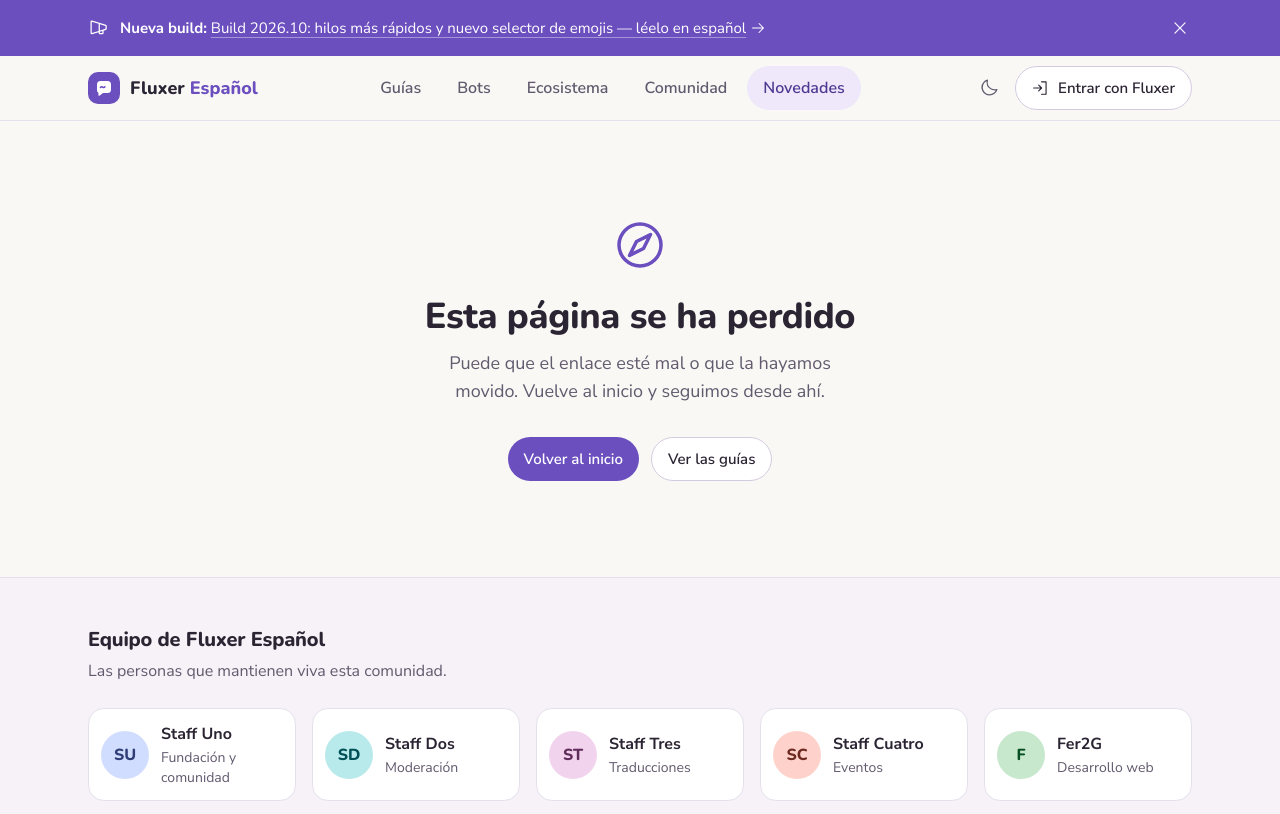
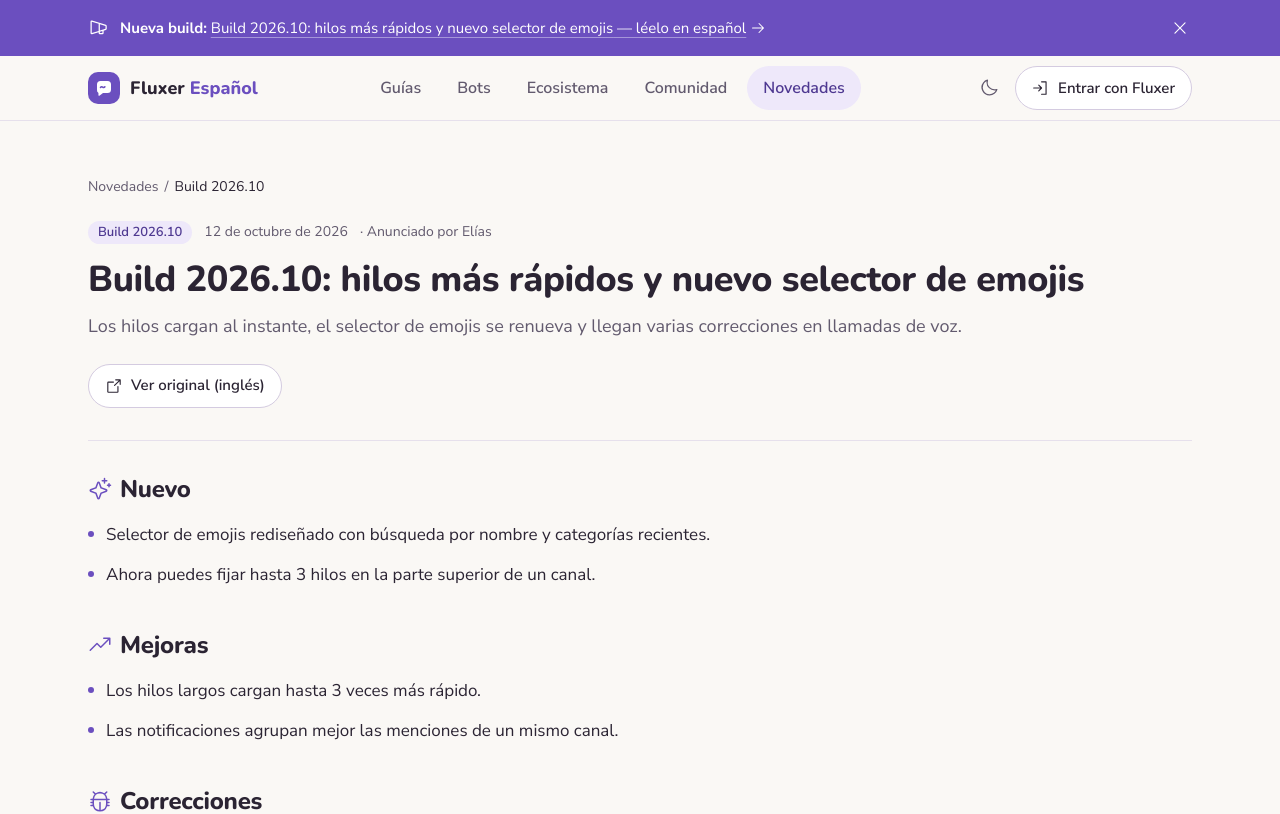
Before and after one commit to FluxerDevs/fluxer-spanish, a Next.js app: page /novedades/build-2026-10 in a window 1280 px wide. Before the commit this address had no page. Shown: the top 814 px of the page. Built offline with nearby package versions, Linux system fonts and the light colour scheme.

Commit message:
feat(novedades): add translated Fluxer updates list and detail pages

```diff
--- /dev/null
+++ b/app/novedades/[slug]/page.tsx
@@ -0,0 +1,120 @@
+import type { Metadata } from "next";
+import Link from "next/link";
+import { notFound } from "next/navigation";
+import { Suspense } from "react";
+import {
+  ArrowSquareOutIcon,
+  BugBeetleIcon,
+  SparkleIcon,
+  TranslateIcon,
+  TrendUpIcon,
+} from "@phosphor-icons/react/ssr";
+import { UpdateKindBadge } from "@/components/updates/UpdateCard";
+import { ArticleSkeleton } from "@/components/ui/ArticleSkeleton";
+import { ButtonLink } from "@/components/ui/Button";
+import { Container } from "@/components/ui/Container";
+import { getUpdate, updates } from "@/content/updates";
+import { formatDate } from "@/lib/format";
+import type { ChangelogSection } from "@/lib/types";
+
+const sectionIcons: Record<ChangelogSection["title"], typeof SparkleIcon> = {
+  Nuevo: SparkleIcon,
+  Mejoras: TrendUpIcon,
+  Correcciones: BugBeetleIcon,
+};
+
+type Params = PageProps<"/novedades/[slug]">["params"];
+
+export function generateStaticParams() {
+  return updates.map((update) => ({ slug: update.slug }));
+}
+
+export async function generateMetadata(props: PageProps<"/novedades/[slug]">): Promise<Metadata> {
+  const { slug } = await props.params;
+  const update = getUpdate(slug);
+  return update ? { title: update.title, description: update.summary } : {};
+}
+
+// The slug is URL data, so only the part that reads it sits behind Suspense;
+// the frame around it stays in the shared shell and navigations render instantly.
+export default function UpdatePage(props: PageProps<"/novedades/[slug]">) {
+  return (
+    <article className="py-10 sm:py-14">
+      <Container className="max-w-3xl">
+        <Suspense fallback={<ArticleSkeleton />}>
+          <UpdateContent params={props.params} />
+        </Suspense>
+      </Container>
+    </article>
+  );
+}
+
+async function UpdateContent({ params }: { params: Params }) {
+  const { slug } = await params;
+  const update = getUpdate(slug);
+  if (!update) notFound();
+
+  return (
+    <>
+      <nav aria-label="Ruta de navegación" className="text-sm text-fg-muted">
+        <ol className="flex flex-wrap items-center gap-1.5">
+          <li>
+            <Link href="/novedades" className="hover:text-primary">
+              Novedades
+            </Link>
+          </li>
+          <li aria-hidden>/</li>
+          <li aria-current="page" className="text-fg">
+            {update.version ? `Build ${update.version}` : update.title}
+          </li>
+        </ol>
+      </nav>
+
+      <header className="mt-6 border-b border-line pb-8">
+        <div className="flex flex-wrap items-center gap-3 text-sm text-fg-muted">
+          <UpdateKindBadge update={update} />
+          <time dateTime={update.date}>{formatDate(update.date)}</time>
+          <span>· Anunciado por {update.author}</span>
+        </div>
+        <h1 className="mt-4 text-3xl font-extrabold sm:text-4xl">{update.title}</h1>
+        <p className="mt-3 text-lg text-fg-muted">{update.summary}</p>
+        <div className="mt-6 flex flex-wrap gap-3">
+          <ButtonLink href={update.originalUrl} variant="secondary">
+            <ArrowSquareOutIcon size={18} aria-hidden />
+            Ver original (inglés)
+          </ButtonLink>
+        </div>
+      </header>
+
+      <div className="mt-8 space-y-10">
+        {update.sections.map((section) => {
+          const Icon = sectionIcons[section.title];
+          return (
+            <section key={section.title} aria-labelledby={`section-${section.title}`}>
+              <h2 id={`section-${section.title}`} className="flex items-center gap-2 text-2xl font-extrabold">
+                <Icon size={24} aria-hidden className="text-primary" />
+                {section.title}
+              </h2>
+              <ul className="mt-4 space-y-3 text-[17px]">
+                {section.items.map((item) => (
+                  <li key={item} className="flex gap-3">
+                    <span aria-hidden className="mt-2.5 size-1.5 shrink-0 rounded-full bg-primary" />
+                    {item}
+                  </li>
+                ))}
+              </ul>
+            </section>
+          );
+        })}
+      </div>
+
+      <p className="mt-12 flex gap-2.5 rounded-2xl border border-line bg-surface p-5 text-[15px] text-fg-muted">
+        <TranslateIcon size={20} aria-hidden className="mt-0.5 shrink-0 text-primary" />
+        <span>
+          Traducido por <strong className="text-fg">{update.translatedBy}</strong>. Es una
+          traducción no oficial: si algo no cuadra, el texto original manda.
+        </span>
+      </p>
+    </>
+  );
+}
--- /dev/null
+++ b/app/novedades/page.tsx
@@ -0,0 +1,37 @@
+import type { Metadata } from "next";
+import { TranslateIcon } from "@phosphor-icons/react/ssr";
+import { UpdateCard } from "@/components/updates/UpdateCard";
+import { Container } from "@/components/ui/Container";
+import { PageHeader } from "@/components/ui/SectionHeader";
+import { updates } from "@/content/updates";
+
+export const metadata: Metadata = {
+  title: "Novedades",
+  description: "Las novedades y builds de Fluxer, traducidas al español por la comunidad.",
+};
+
+export default function UpdatesPage() {
+  return (
+    <>
+      <PageHeader
+        eyebrow="Novedades"
+        title="Fluxer, al día y en español"
+        description="Cada anuncio y cada build, traducidos por la comunidad. Siempre con enlace al original."
+      >
+        <p className="mt-5 inline-flex items-center gap-2 text-sm text-fg-muted">
+          <TranslateIcon size={18} aria-hidden className="text-primary" />
+          Traducción no oficial. Ante cualquier duda, manda el texto original.
+        </p>
+      </PageHeader>
+      <section aria-label="Lista de novedades" className="py-12 sm:py-16">
+        <Container>
+          <div className="grid gap-4 md:grid-cols-2 lg:grid-cols-3">
+            {updates.map((update) => (
+              <UpdateCard key={update.slug} update={update} />
+            ))}
+          </div>
+        </Container>
+      </section>
+    </>
+  );
+}
--- /dev/null
+++ b/components/updates/UpdateCard.tsx
@@ -0,0 +1,36 @@
+import Link from "next/link";
+import { Badge } from "@/components/ui/Badge";
+import { formatDate } from "@/lib/format";
+import type { Update } from "@/lib/types";
+
+export function UpdateKindBadge({ update }: { update: Update }) {
+  return update.kind === "build" ? (
+    <Badge tone="primary">Build {update.version}</Badge>
+  ) : (
+    <Badge tone="success">Novedad</Badge>
+  );
+}
+
+export function UpdateCard({ update }: { update: Update }) {
+  return (
+    <article className="group relative flex h-full flex-col rounded-2xl border border-line bg-surface p-5 transition-colors duration-200 hover:border-primary">
+      <div className="flex flex-wrap items-center gap-2 text-sm text-fg-muted">
+        <UpdateKindBadge update={update} />
+        <time dateTime={update.date}>{formatDate(update.date)}</time>
+      </div>
+      <h3 className="mt-3 text-lg font-bold">
+        <Link
+          href={`/novedades/${update.slug}`}
+          prefetch
+          className="after:absolute after:inset-0 after:rounded-2xl group-hover:text-primary"
+        >
+          {update.title}
+        </Link>
+      </h3>
+      <p className="mt-2 text-[15px] text-fg-muted">{update.summary}</p>
+      <p className="mt-auto pt-4 text-sm text-fg-muted">
+        Anunciado por <span className="font-semibold text-fg">{update.author}</span>
+      </p>
+    </article>
+  );
+}
```
